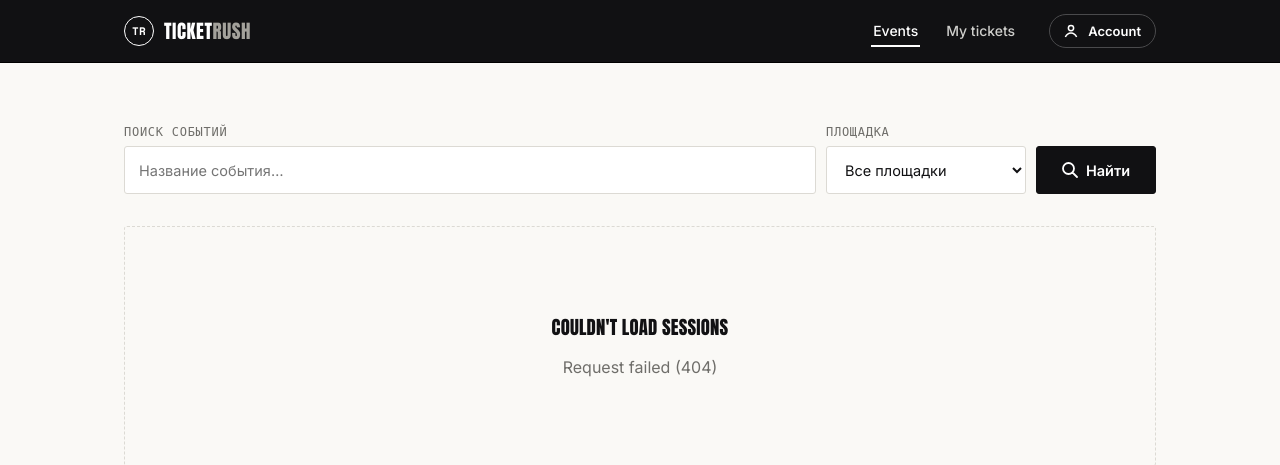
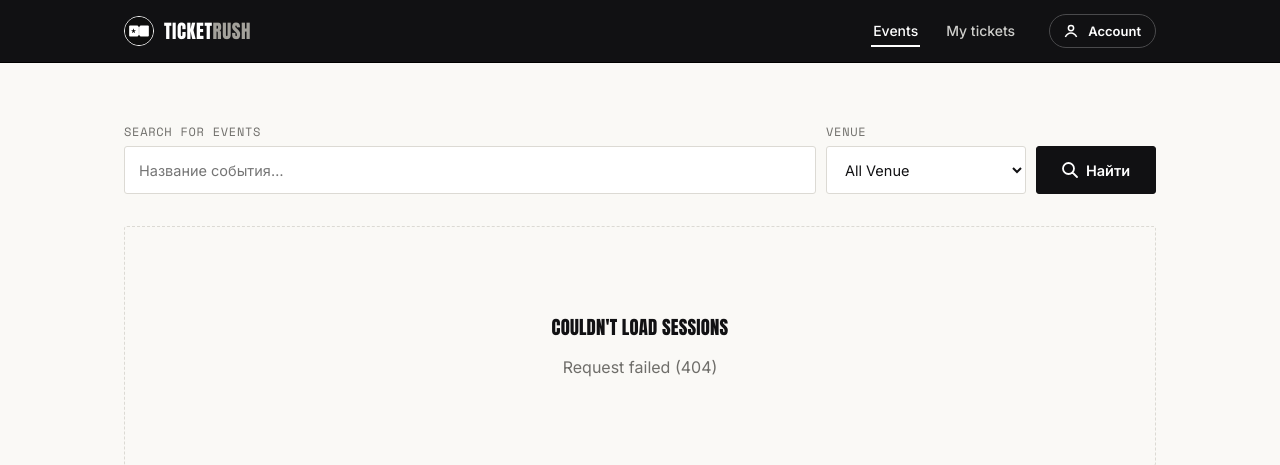
Before and after one commit to Kotoninja/ticketrush, a Django app: page / in a window 1280 px wide. Shown: the top 465 px of the page. Run offline with Django 5.2, Linux system fonts and the light colour scheme; parts of the project's set-up code (start-up, migrations or seed data) failed here and were passed over.

Commit message:
refactor: html/js

```diff
--- a/backend/common/static/common/js/nav.js
+++ b/backend/common/static/common/js/nav.js
@@ -10,7 +10,7 @@ function renderNav(active) {
     <nav class="tr-nav">
       <div class="tr-nav__inner">
         <a class="tr-nav__logo" href="/">
-          <span class="tr-nav__logo-mark">TR</span>
+          <img class="tr-nav__logo-mark" src="/static/images/ticketrush_favicon.svg">
           <span class="tr-nav__logo-text">TICKET<em>RUSH</em></span>
         </a>
 
--- a/backend/common/templates/common/index.html
+++ b/backend/common/templates/common/index.html
@@ -6,7 +6,7 @@
 {% block content %}
   <div class="tr-searchbar" role="search">
     <div class="field" style="flex:1; min-width:200px;">
-      <label for="search-input">Поиск событий</label>
+      <label for="search-input">Search for events</label>
       <input
         class="input"
         id="search-input"
@@ -18,9 +18,9 @@
     </div>
 
     <div class="field" style="flex:0 0 200px;">
-      <label for="venue-select">Площадка</label>
+      <label for="venue-select">Venue</label>
       <select class="input" id="venue-select" aria-label="Фильтр по площадке">
-        <option value="">Все площадки</option>
+        <option value="">All Venue</option>
       </select>
     </div>
 
--- a/backend/common/templates/common/session.html
+++ b/backend/common/templates/common/session.html
@@ -30,7 +30,6 @@
       <span class="seat-legend__item"><span class="seat-legend__swatch seat-legend__swatch--pending"></span>Pending / held</span>
       <span class="seat-legend__item"><span class="seat-legend__swatch seat-legend__swatch--busy"></span>Booked</span>
     </div>
-    <p class="tr-seatmap-note">Row layout is generated from the seat list — the API doesn't expose real row/seat coordinates.</p>
   </div>
 
   <aside class="tr-panel" id="booking-panel">
```
